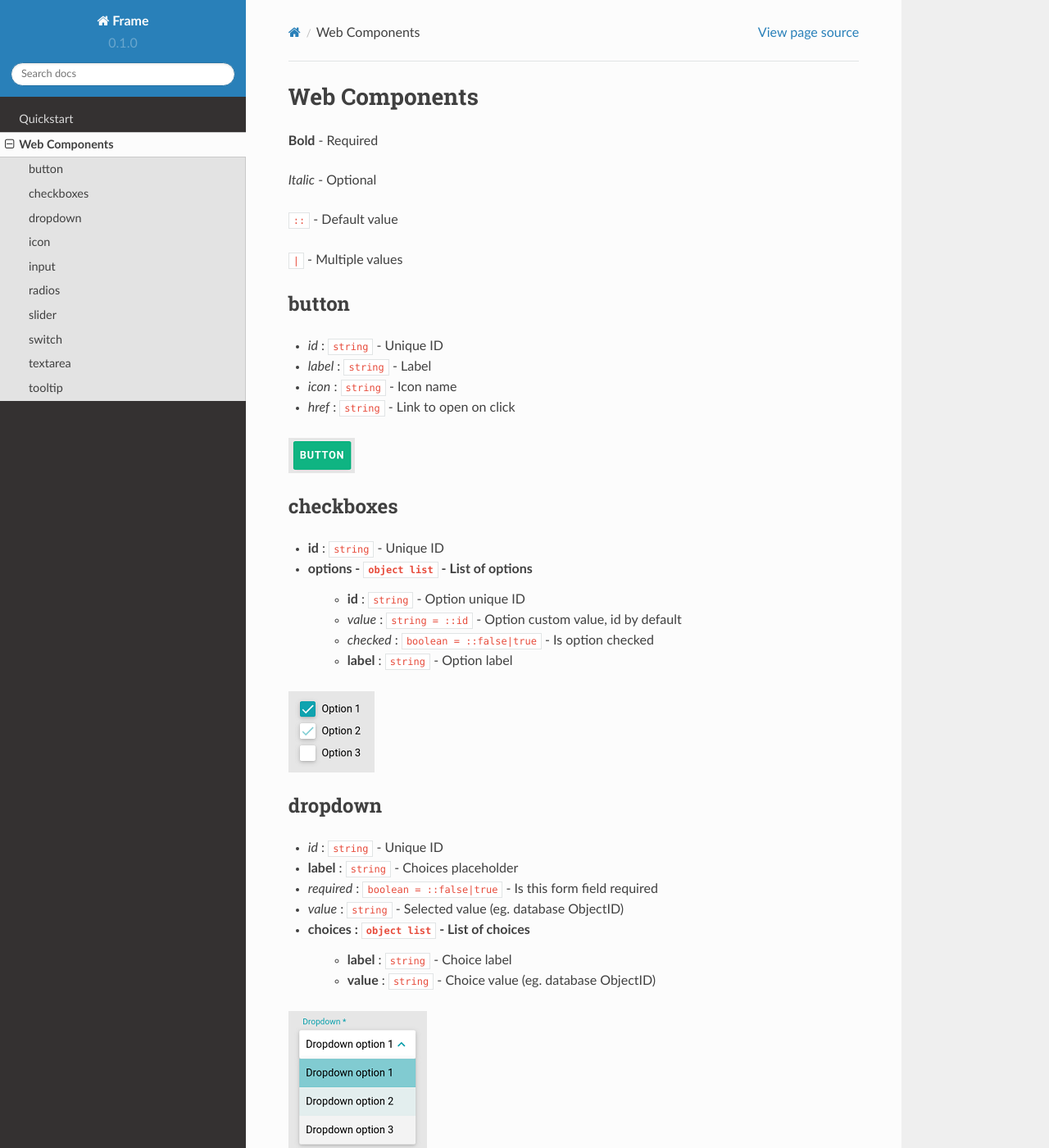
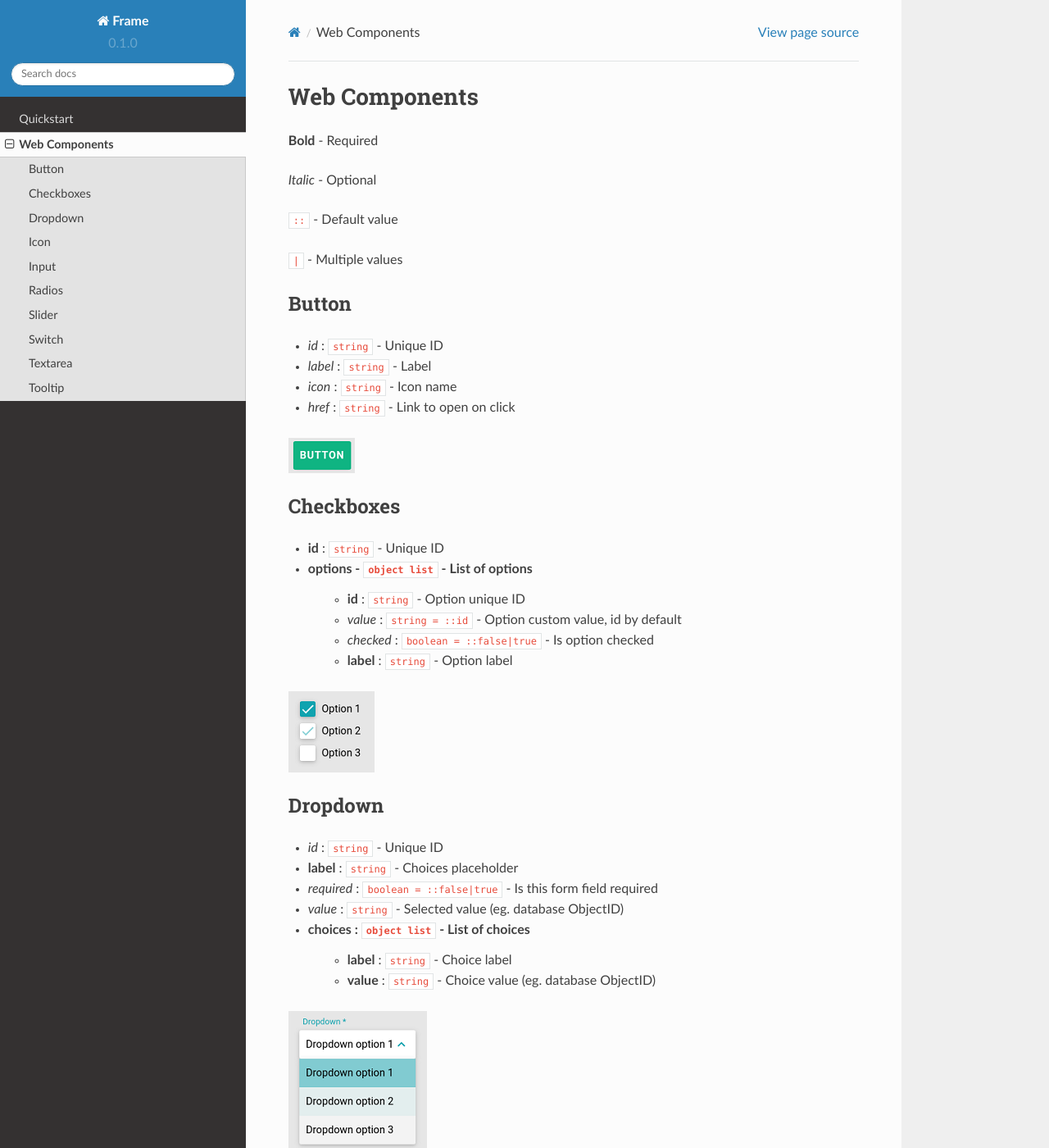
Before and after one commit to kristjan-vool/frame-docs, a Sphinx documentation site: the page built from docs/source/components.rst, in a window 1280 px wide and 1400 px high. Shown: the whole window at 82% size. Built offline with Sphinx 7.4.7 and the Read the Docs theme 2.0.0, drawn with Linux system fonts in a browser that asks for light colours; some of the changed text lies outside the part shown.

Commit message:
Update components.rst

```diff
--- a/docs/source/components.rst
+++ b/docs/source/components.rst
@@ -10,7 +10,7 @@ Web Components
 ``|`` - Multiple values
 
 
-button
+Button
 ------------
 
 * *id* : ``string`` - Unique ID
@@ -20,7 +20,7 @@ button
 
 .. image:: ../img/button.png
 
-checkboxes
+Checkboxes
 ------------
 
 * **id** : ``string`` - Unique ID
@@ -32,7 +32,7 @@ checkboxes
 
 .. image:: ../img/checkboxes.png
 
-dropdown
+Dropdown
 ------------
 
 * *id* : ``string`` - Unique ID
@@ -45,11 +45,11 @@ dropdown
 
 .. image:: ../img/dropdown.png
 
-icon
+Icon
 ------------
 * **icon** : ``string`` - Icon name
 
-input
+Input
 ------------
 
 * **id** : ``string`` - Unique ID
@@ -60,7 +60,7 @@ input
 
 .. image:: ../img/input.png
 
-radios
+Radios
 ------------
 
 * **id** : ``string`` - General name of radios
@@ -72,7 +72,7 @@ radios
 
 .. image:: ../img/radios.png
 
-slider
+Slider
 ------------
 * **id** : ``string`` - Unique ID
 * **label** : ``string`` - Label of the slider
@@ -82,7 +82,7 @@ slider
 
 .. image:: ../img/slider.png
 
-switch
+Switch
 ------------
 
 * **id** : ``string`` - Unique ID
@@ -91,7 +91,7 @@ switch
 
 .. image:: ../img/switch.png
 
-textarea
+Textarea
 ------------
 
 * **id** : ``string`` - Unique ID
@@ -100,7 +100,7 @@ textarea
 
 .. image:: ../img/textarea.png
 
-tooltip
+Tooltip
 ------------
 * **label** : ``string`` - Label of the tooltip
 * *direction* : ``string = left|right|top|bottom`` - Direction of tooltip pointing to
```
